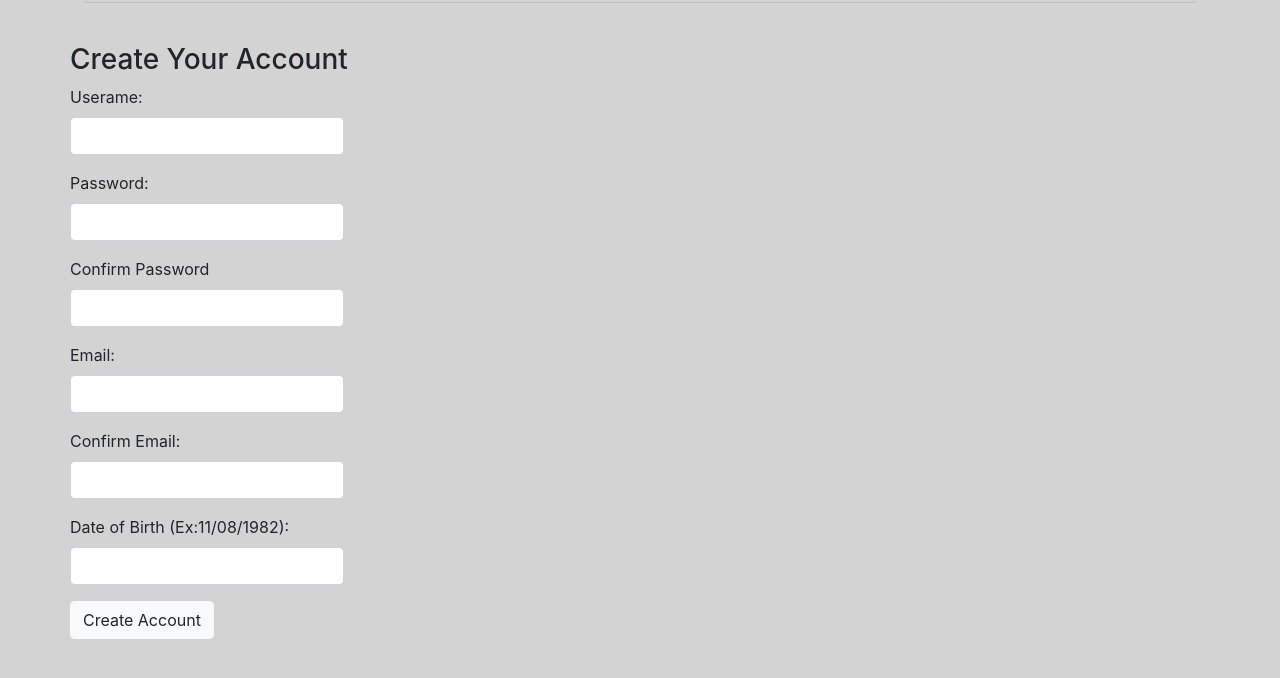
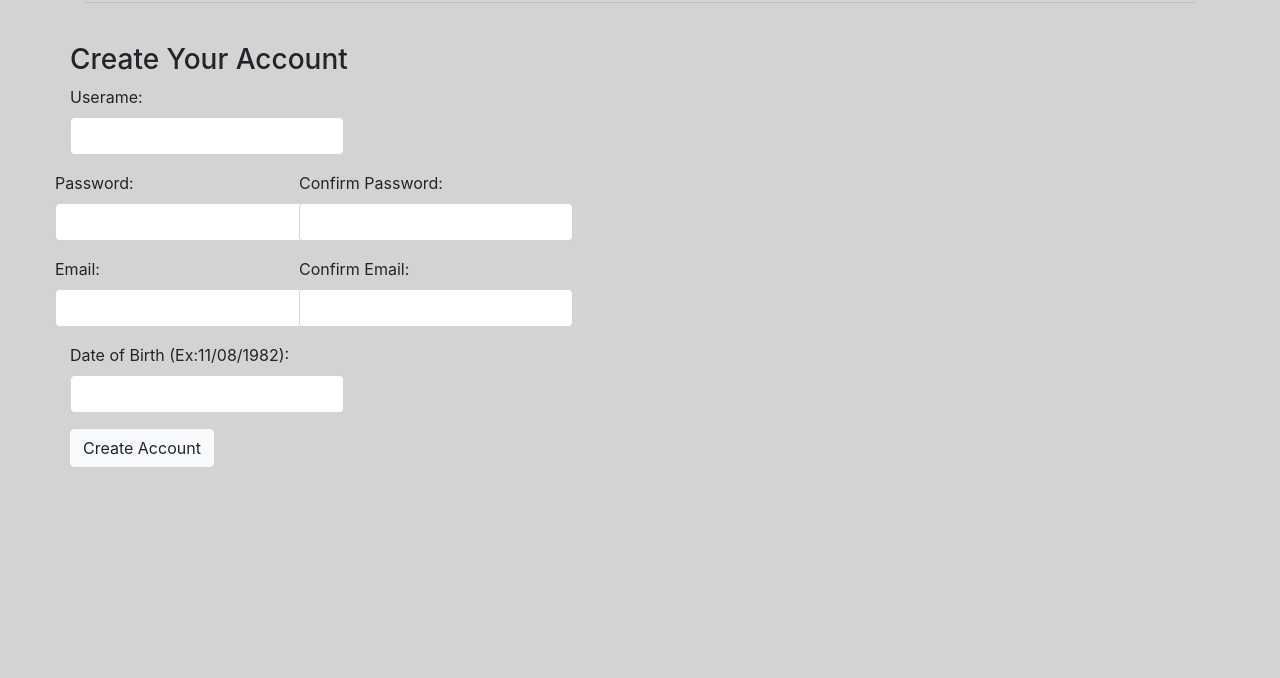
Before and after one commit to cenelson52/cs326-final-yod, a plain HTML site: page client/accountcreate.html in a window 1280 px wide. Shown: the part 70-748 px from the top of the page. Drawn offline with nearby package versions, Linux system fonts and the light colour scheme.

Commit message:
changed to match the wireframe I created more

```diff
--- a/client/accountcreate.html
+++ b/client/accountcreate.html
@@ -25,6 +25,8 @@
                   <input type='text' class='form-control' id='account-username'>
               </div>
           </div>
+
+          <div class='row'>
             <div class='row'>
               <div class='form-group'>
                 <label for='description'>Password:</label>
@@ -33,10 +35,12 @@
             </div>
             <div class='row'>
               <div class='form-group'>
-                    <label for='options'>Confirm Password</label>
+                <label for='options'>Confirm Password:</label>
                 <input type='text' class='form-control' id='account-confirm-password'>
               </div>
             </div>
+          </div>
+                <div class='row'>
             <div class='row'>
               <div class='form-group'>
                 <label for='stats'>Email:</label>
@@ -49,6 +53,8 @@
                 <input type='text' class='form-control' id='account-confirm-email'>
               </div>
             </div>
+                </div>
+
 			    <div class='row'>
               <div class='form-group'>
                   <label for='stats'>Date of Birth (Ex:11/08/1982):</label>
```
Lines whose indentation alone changed are shown as unchanged.
